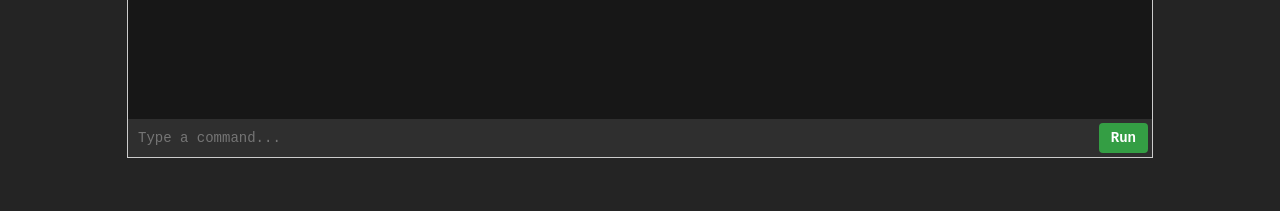
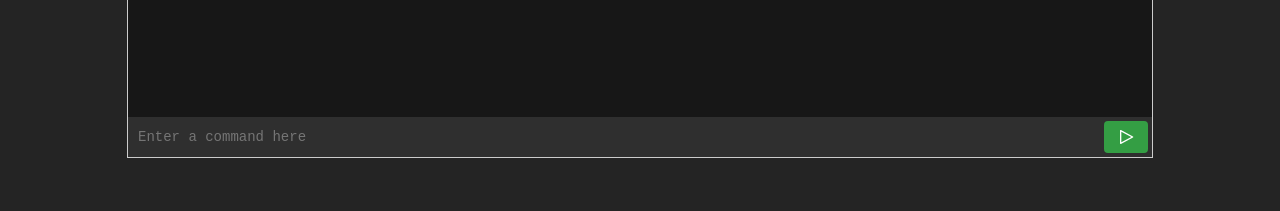
Before and after one commit to Moaesaycto/console, a React (Vite) app: page / in a window 1280 px wide. Shown: the part 900-1111 px from the top of the page. Built offline with nearby package versions, Linux system fonts and the light colour scheme.

Commit message:
Customzable run button and placeholder text

```diff
--- a/package.json
+++ b/package.json
@@ -13,6 +13,7 @@
     "deploy": "gh-pages -d dist"
   },
   "dependencies": {
+    "@radix-ui/react-icons": "^1.3.2",
     "react": "^18.3.1",
     "react-dom": "^18.3.1"
   },
--- a/src/App.tsx
+++ b/src/App.tsx
@@ -18,6 +18,8 @@ import { buildComputerCommand } from "./commands/buildComputer";
 import { themes } from "./themes/presets";
 import { useState } from "react";
 import ThemeSelector from "./themes/ThemeSelector";
+
+import { PlayIcon } from "@radix-ui/react-icons";
 
 /* This is an example of updating the theme with a custom font size. Normally it's 14px, but for
 this demonstration, it has been changed to 16px */
@@ -88,7 +90,7 @@ function App() {
       }}
     >
       <Header />
-      <div style={{ flex: "1", paddingTop: "60px", maxWidth: "1280px", alignSelf: "center"}}>
+      <div style={{ flex: "1", paddingTop: "60px", maxWidth: "1280px", alignSelf: "center" }}>
         <p
           style={{
             width: "80%",
@@ -132,7 +134,18 @@ function App() {
             border: "1px solid #ccc",
           }}
         >
-          <ConsoleLine commands={commands} style={mergeTheme(themes[currentTheme])} startMessage={startMessage} />
+
+          {/* ACTUAL IMPLEMENTATION HERE */}
+          <ConsoleLine
+            commands={commands}
+            style={mergeTheme(themes[currentTheme])}
+            startMessage={startMessage}
+            placeholderText="Enter a command here"
+            runButton={
+              <PlayIcon style={{ width: "20px", height: "20px", color: "currentColor" }} />
+            }
+          />
+
         </div>
         <br />
         <div style={{ width: "80%", margin: "20px auto", color: "#fff" }}>
--- a/src/components/console/ConsoleLine.tsx
+++ b/src/components/console/ConsoleLine.tsx
@@ -5,6 +5,7 @@ import React, {
   KeyboardEvent,
   ChangeEvent,
   FormEvent,
+  ReactNode,
 } from "react";
 import { Command } from "./types";
 import { parseColorTokens, ColorSegment } from "./utils/colorParsing";
@@ -29,12 +30,16 @@ interface ConsoleLineProps {
   commands: Command[];
   style?: ConsoleTheme;
   startMessage?: string;
+  placeholderText?: string;
+  runButton?: ReactNode;
 }
 
 export const ConsoleLine: React.FC<ConsoleLineProps> = ({
   commands,
   style,
   startMessage,
+  placeholderText = "Type a command...",
+  runButton = <span>Run</span>,
 }) => {
   commands = [...builtInCommands, ...commands];
 
@@ -250,7 +255,7 @@ export const ConsoleLine: React.FC<ConsoleLineProps> = ({
               onChange={handleInputChange}
               onKeyDown={handleKeyDown}
               style={getInputStyle(finalTheme)}
-              placeholder="Type a command..."
+              placeholder={placeholderText} // Use the custom placeholder text
               autoComplete="off"
               spellCheck="false"
             />
@@ -263,7 +268,7 @@ export const ConsoleLine: React.FC<ConsoleLineProps> = ({
           </div>
 
           <button type="submit" style={getRunButtonStyle(finalTheme)}>
-            Run
+            {runButton} {/* Use the custom run button */}
           </button>
         </form>
 
--- a/src/components/console/style/consoleStyles.ts
+++ b/src/components/console/style/consoleStyles.ts
@@ -44,13 +44,16 @@ export const getInputStyle = (finalTheme: ConsoleTheme): CSSProperties => ({
 
 export const getRunButtonStyle = (finalTheme: ConsoleTheme): CSSProperties => {
   const backgroundColor = finalTheme.textColor?.primary || "#349E44"; // Default background color
-  const textColor = isColorDark(backgroundColor) ? "#FFFFFF" : "#000000"; // Choose appropriate text color
+  const textColor = isColorDark(backgroundColor) ? "#FFFFFF" : "#000000"; // Calculate text/icon color for contrast
 
   return {
+    display: "flex", // Flexbox container
+    alignItems: "center", // Vertically center content
+    justifyContent: "center", // Horizontally center content
     padding: "6px 12px",
     border: "none",
     backgroundColor,
-    color: textColor,
+    color: textColor, // Set text/icon color dynamically
     marginLeft: "8px",
     cursor: "pointer",
     borderRadius: "4px",
@@ -61,12 +64,12 @@ export const getRunButtonStyle = (finalTheme: ConsoleTheme): CSSProperties => {
   };
 };
 
+
 export const getSuggestionsBoxStyle = (finalTheme: ConsoleTheme): CSSProperties => ({
   position: "absolute",
   bottom: "45px",
   left: "8px",
   backgroundColor: finalTheme.backgroundColor?.secondary || "#222",
-  // border: `1px solid ${finalTheme.textColor?.default || "#555"}`,
   borderRadius: "4px",
   padding: "4px",
   zIndex: 999,
@@ -76,23 +79,23 @@ export const getSuggestionsBoxStyle = (finalTheme: ConsoleTheme): CSSProperties
   fontFamily: finalTheme.font,
   fontSize: finalTheme.fontSize,
   lineHeight: finalTheme.lineHeight,
-  color: finalTheme.textColor?.primary, // Use theme primary text color
+  color: finalTheme.textColor?.primary,
 });
 
 export const getSuggestionItemStyle = (finalTheme: ConsoleTheme, active: boolean): CSSProperties => ({
   padding: "4px 8px",
   backgroundColor: active
-    ? finalTheme.backgroundColor?.primary || "#555" // Highlight with primary background
-    : "transparent", // Transparent background for non-active
+    ? finalTheme.backgroundColor?.primary || "#555"
+    : "transparent",
   color: active
-    ? finalTheme.textColor?.secondary || "#FFF" // Secondary text color for active
-    : finalTheme.textColor?.primary || "#FFF", // Primary text color for non-active
+    ? finalTheme.textColor?.secondary || "#FFF"
+    : finalTheme.textColor?.primary || "#FFF",
   cursor: "pointer",
   fontFamily: finalTheme.font,
   fontSize: finalTheme.fontSize,
   lineHeight: finalTheme.lineHeight,
-  borderRadius: "2px", // Slight rounding for better UX
-  transition: "background-color 0.2s ease, color 0.2s ease", // Smooth transitions
+  borderRadius: "2px",
+  transition: "background-color 0.2s ease, color 0.2s ease",
 });
 
 export const getGhostStyle = (finalTheme: ConsoleTheme): CSSProperties => ({
@@ -101,7 +104,7 @@ export const getGhostStyle = (finalTheme: ConsoleTheme): CSSProperties => ({
   top: 0,
   pointerEvents: "none",
   userSelect: "none",
-  color: "rgba(255,255,255,0.3)", // Semi-transparent placeholder color
+  color: "rgba(255,255,255,0.3)",
   fontFamily: finalTheme.font,
   fontSize: finalTheme.fontSize,
   lineHeight: finalTheme.lineHeight,
```
Also changed, not shown: 2 other files (tests, documents, lock files or other folders).
